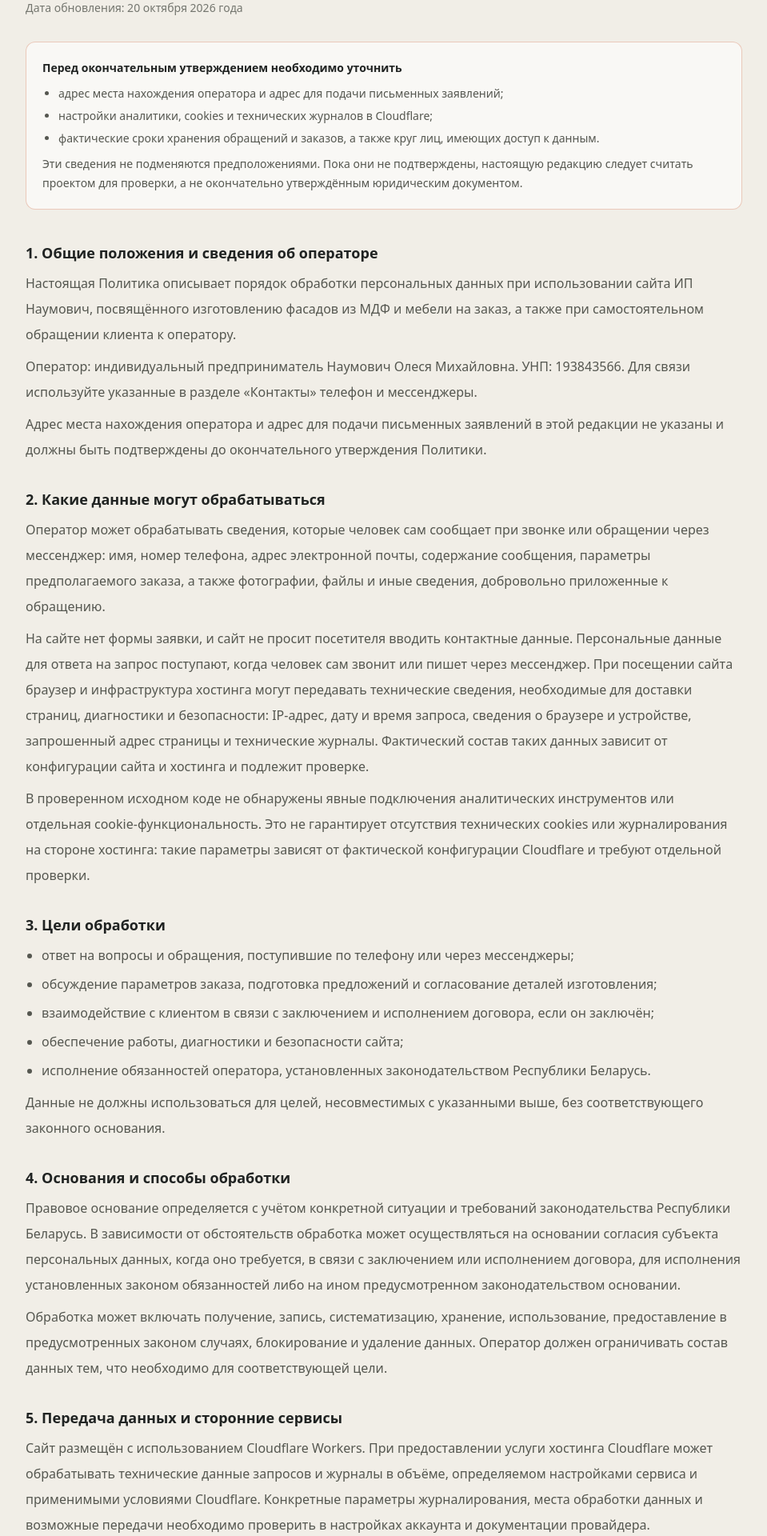
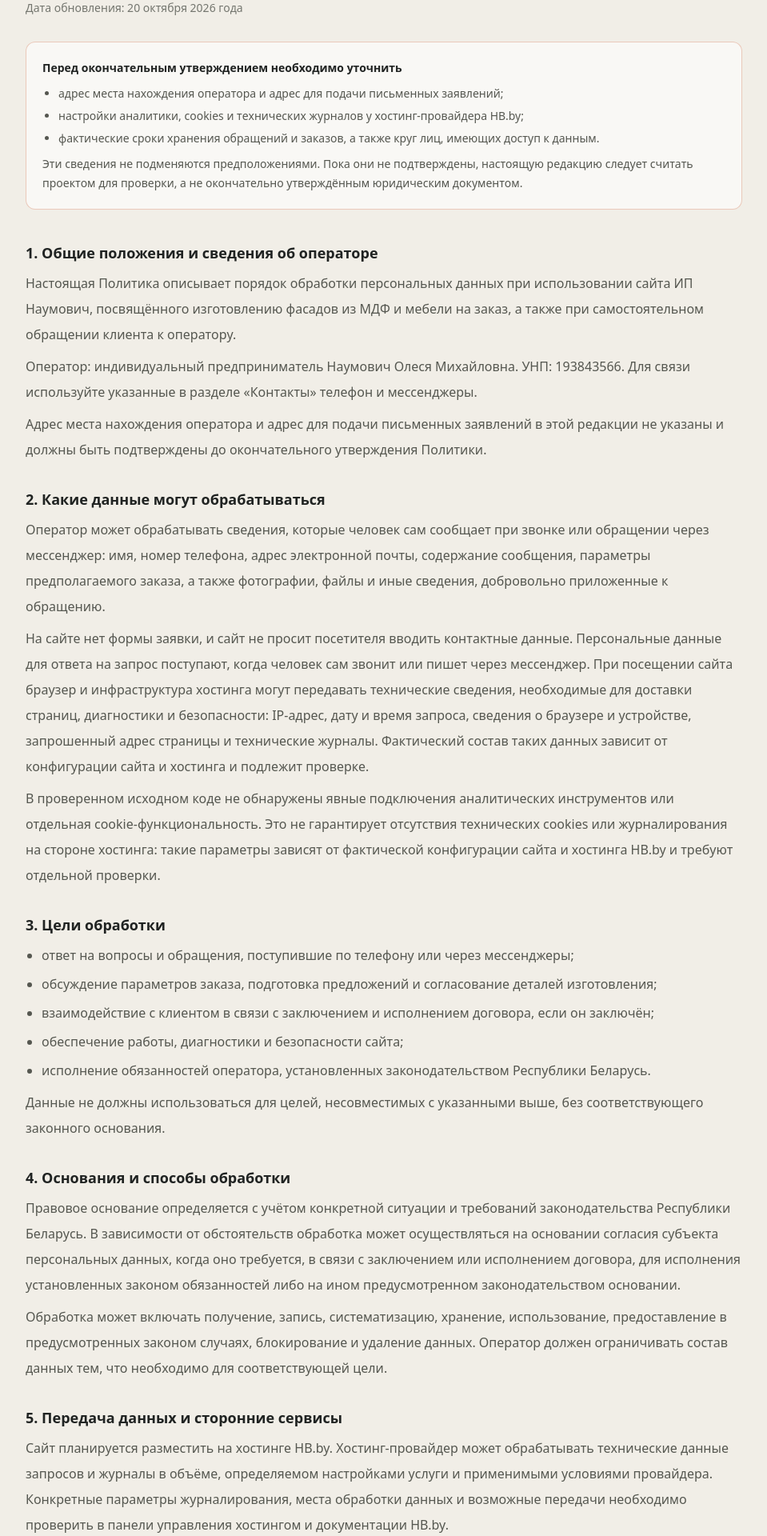
Before and after one commit to IljaBelousow/naumovich-site, a Next.js app: page /privacy in a window 1280 px wide. Shown: the part 360-2280 px from the top of the page at 80% size, without its empty margins (160-1119 px from the left). Built offline with nearby package versions, Linux system fonts and the light colour scheme.

Commit message:
Update privacy policy for HB.by hosting

```diff
--- a/src/app/privacy/page.tsx
+++ b/src/app/privacy/page.tsx
@@ -24,7 +24,7 @@ export default function PrivacyPage() {
           <p className="font-semibold text-[#202322]">Перед окончательным утверждением необходимо уточнить</p>
           <ul className="mt-2 list-disc space-y-1 pl-5">
             <li>адрес места нахождения оператора и адрес для подачи письменных заявлений;</li>
-            <li>настройки аналитики, cookies и технических журналов в Cloudflare;</li>
+            <li>настройки аналитики, cookies и технических журналов у хостинг-провайдера HB.by;</li>
             <li>фактические сроки хранения обращений и заказов, а также круг лиц, имеющих доступ к данным.</li>
           </ul>
           <p className="mt-2">
@@ -55,7 +55,7 @@ export default function PrivacyPage() {
               На сайте нет формы заявки, и сайт не просит посетителя вводить контактные данные. Персональные данные для ответа на запрос поступают, когда человек сам звонит или пишет через мессенджер. При посещении сайта браузер и инфраструктура хостинга могут передавать технические сведения, необходимые для доставки страниц, диагностики и безопасности: IP-адрес, дату и время запроса, сведения о браузере и устройстве, запрошенный адрес страницы и технические журналы. Фактический состав таких данных зависит от конфигурации сайта и хостинга и подлежит проверке.
             </p>
             <p className="mt-2">
-              В проверенном исходном коде не обнаружены явные подключения аналитических инструментов или отдельная cookie-функциональность. Это не гарантирует отсутствия технических cookies или журналирования на стороне хостинга: такие параметры зависят от фактической конфигурации Cloudflare и требуют отдельной проверки.
+              В проверенном исходном коде не обнаружены явные подключения аналитических инструментов или отдельная cookie-функциональность. Это не гарантирует отсутствия технических cookies или журналирования на стороне хостинга: такие параметры зависят от фактической конфигурации сайта и хостинга HB.by и требуют отдельной проверки.
             </p>
           </section>
 
@@ -86,7 +86,7 @@ export default function PrivacyPage() {
           <section>
             <h2 className="text-lg font-semibold text-[#202322]">5. Передача данных и сторонние сервисы</h2>
             <p className="mt-2">
-              Сайт размещён с использованием Cloudflare Workers. При предоставлении услуги хостинга Cloudflare может обрабатывать технические данные запросов и журналы в объёме, определяемом настройками сервиса и применимыми условиями Cloudflare. Конкретные параметры журналирования, места обработки данных и возможные передачи необходимо проверить в настройках аккаунта и документации провайдера.
+              Сайт планируется разместить на хостинге HB.by. Хостинг-провайдер может обрабатывать технические данные запросов и журналы в объёме, определяемом настройками услуги и применимыми условиями провайдера. Конкретные параметры журналирования, места обработки данных и возможные передачи необходимо проверить в панели управления хостингом и документации HB.by.
             </p>
             <p className="mt-2">
               На сайте размещены ссылки на сторонние сервисы Instagram, Telegram и Viber. Если пользователь переходит по таким ссылкам или самостоятельно направляет сообщение через соответствующий сервис, дальнейшая обработка данных этим сервисом осуществляется по его собственным правилам. Оператор сайта не контролирует все процессы обработки данных внутри сторонних платформ.
@@ -122,7 +122,7 @@ export default function PrivacyPage() {
           <section>
             <h2 className="text-lg font-semibold text-[#202322]">8. Cookies и аналитика</h2>
             <p className="mt-2">
-              В проверенном исходном коде сайта не обнаружены явные подключения аналитических инструментов или отдельная cookie-функциональность. Отсутствие формы заявки само по себе не доказывает отсутствие cookies: браузер, хостинг или сторонние сервисы могут обрабатывать технические сведения независимо от того, вводит ли посетитель данные. Конфигурацию Cloudflare и развёрнутого сайта следует проверить отдельно. Если будут выявлены аналитика или необязательные cookies, Политику необходимо дополнить сведениями об их целях и настройках согласия, если оно требуется законом.
+              В проверенном исходном коде сайта не обнаружены явные подключения аналитических инструментов или отдельная cookie-функциональность. Отсутствие формы заявки само по себе не доказывает отсутствие cookies: браузер, хостинг или сторонние сервисы могут обрабатывать технические сведения независимо от того, вводит ли посетитель данные. Конфигурацию хостинга HB.by и фактически размещённого сайта следует проверить отдельно. Если будут выявлены аналитика или необязательные cookies, Политику необходимо дополнить сведениями об их целях и настройках согласия, если оно требуется законом.
             </p>
           </section>
 
```
